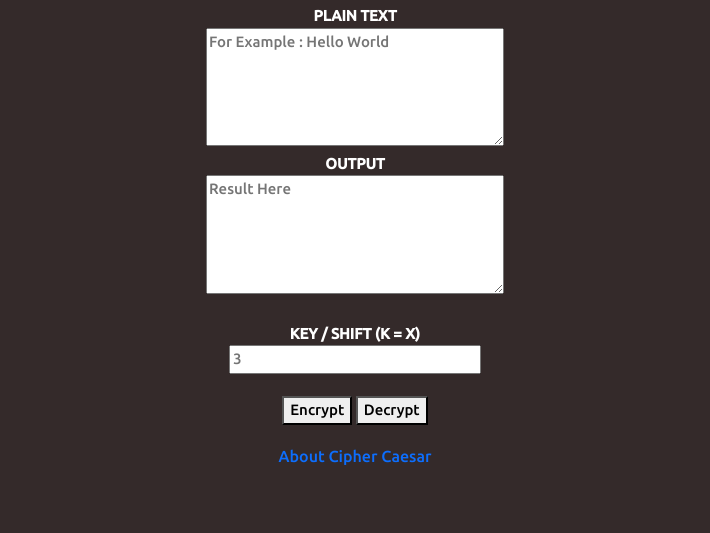
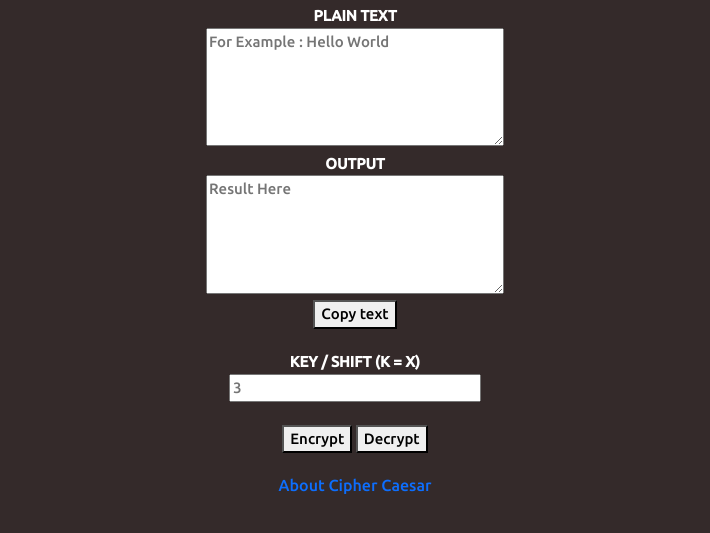
Before and after one commit to yohanesrioirsan/caesar-ciphertools, a plain HTML site: page index.html in a window 1280 px wide. Shown: the part 65-598 px from the top of the page, without its empty margins (285-995 px from the left). Drawn offline with nearby package versions, Linux system fonts and the light colour scheme.

Commit message:
Update index.html

```diff
--- a/index.html
+++ b/index.html
@@ -19,7 +19,8 @@
                 <textarea id="input" cols="30" rows="5" placeholder="For Example : Hello World"></textarea>
                 <br>
                 <label for="output">OUTPUT</label><br>
-                <textarea id="output" cols="30" rows="5" placeholder="Result Here" style="pointer-events:none;"></textarea>
+                <textarea id="output" cols="30" rows="5" placeholder="Result Here" style="pointer-events:none;"></textarea><br>
+                <button onclick="copytext()">Copy text</button>
             </div>
         <div class="input">
             <br>
```
